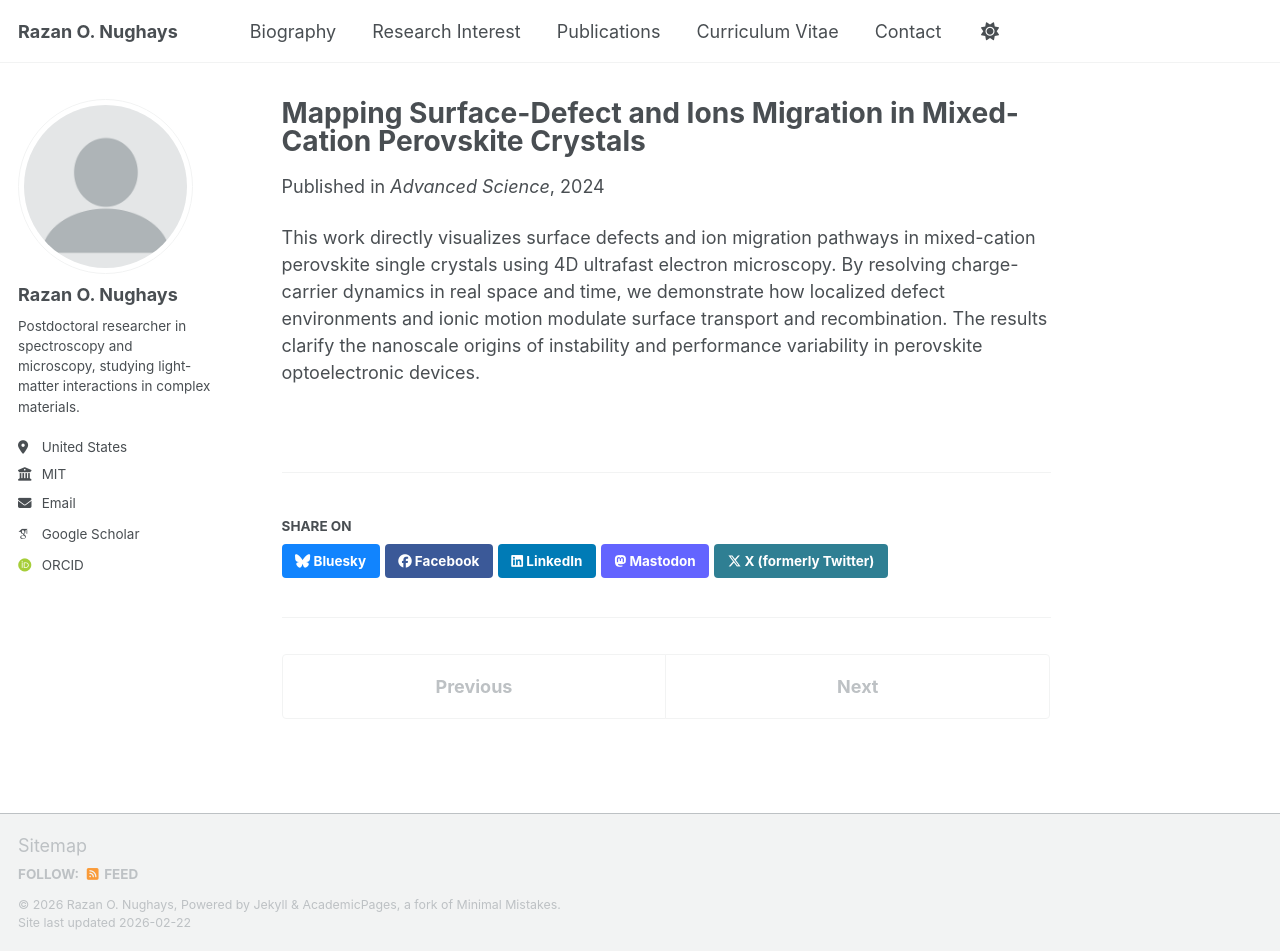
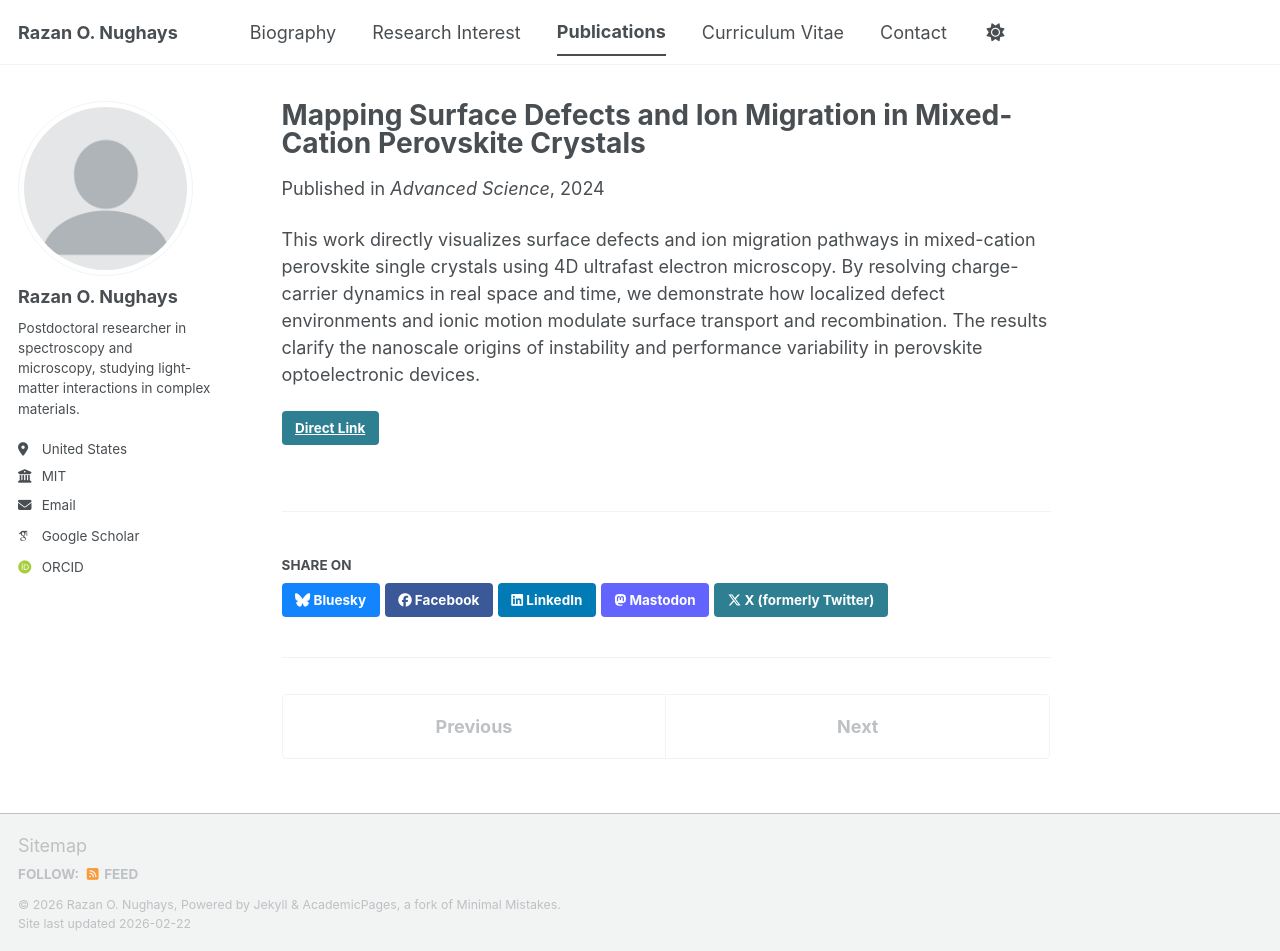
Before and after one commit to RazanNughays/RazanNughays.github.io, a Jekyll site: the page built from _publications/2024-01-01-mixed-cation-ion-migration.md, in a window 1280 px wide and 951 px high. Built offline with Jekyll 4.4.1, drawn with Linux system fonts in a browser that asks for light colours; some web fonts are replaced; a script bundle is joined from its source files by our own code; library files that are not in the unit come from our copies; part of the change alters nothing that is shown.

Commit message:
Update 2024-01-01-mixed-cation-ion-migration.md

```diff
--- a/_publications/2024-01-01-mixed-cation-ion-migration.md
+++ b/_publications/2024-01-01-mixed-cation-ion-migration.md
@@ -1,12 +1,9 @@
 ---
-title: "Mapping Surface-Defect and Ions Migration in Mixed-Cation Perovskite Crystals"
+title: "Mapping Surface Defects and Ion Migration in Mixed-Cation Perovskite Crystals"
 collection: publications
 category: manuscripts
-permalink: /publication/mixed-cation-ion-migration/
-excerpt: "Real-space mapping of surface defects and ion migration pathways in mixed-cation perovskite crystals."
 date: 2024-01-01
 venue: "Advanced Science"
-paperurl: "https://doi.org/10.1002/advs.202404468"
+link: "https://doi.org/10.1002/advs.202404468"
 ---
-
 This work directly visualizes surface defects and ion migration pathways in mixed-cation perovskite single crystals using 4D ultrafast electron microscopy. By resolving charge-carrier dynamics in real space and time, we demonstrate how localized defect environments and ionic motion modulate surface transport and recombination. The results clarify the nanoscale origins of instability and performance variability in perovskite optoelectronic devices.
```
